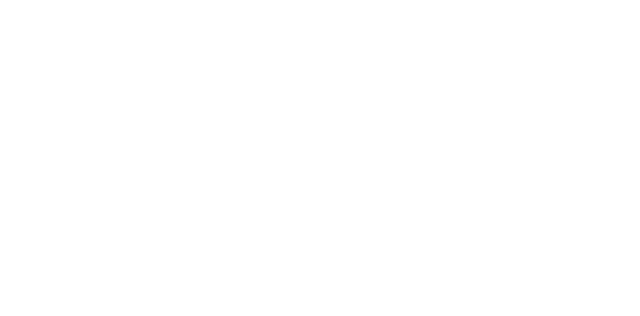
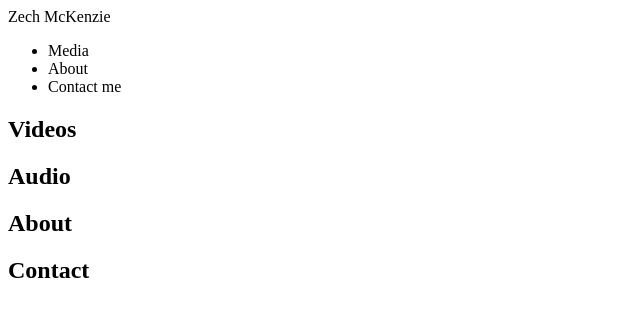
Before and after one commit to TheEskimoJOE/zackswebsite, a plain HTML site: page index.html in a window 1280 px wide. Shown: the whole page, without its empty margins (0-640 px from the left). Drawn offline with Linux system fonts and the light colour scheme.

Commit message:
getting started

```diff
--- a/index.html
+++ b/index.html
@@ -2,5 +2,18 @@
   <head> <title>Hello World!! </title>
   </head>
     <body>
+      <div> Zech McKenzie
+        <ul> <li> <a> Media </a> </li>
+          <li> <a> About </a> </li>
+          <li> <a> Contact me </a> </li>
+          </ul>
+      </div>
+      <div>
+        <article> <h2> Videos </h2> <div> </div> </article>
+        <article> <h2> Audio </h2> <div> </div> </article>
+        <article> <h2> About </h2> <div> </div> </article>
+        <article> <h2> Contact </h2> <div> </div> </article>
+
+      </div>
     </body>
 </html>
```
